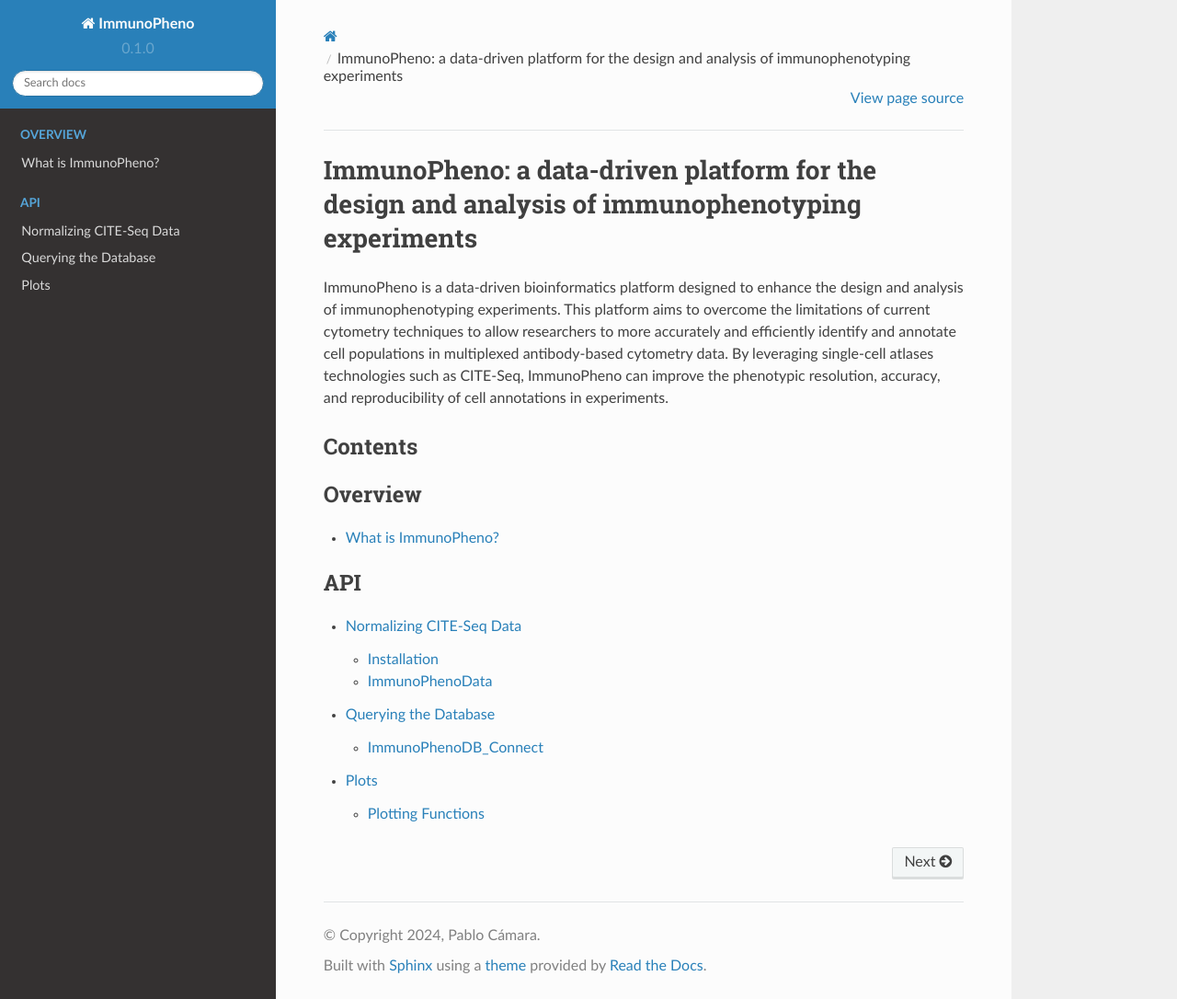
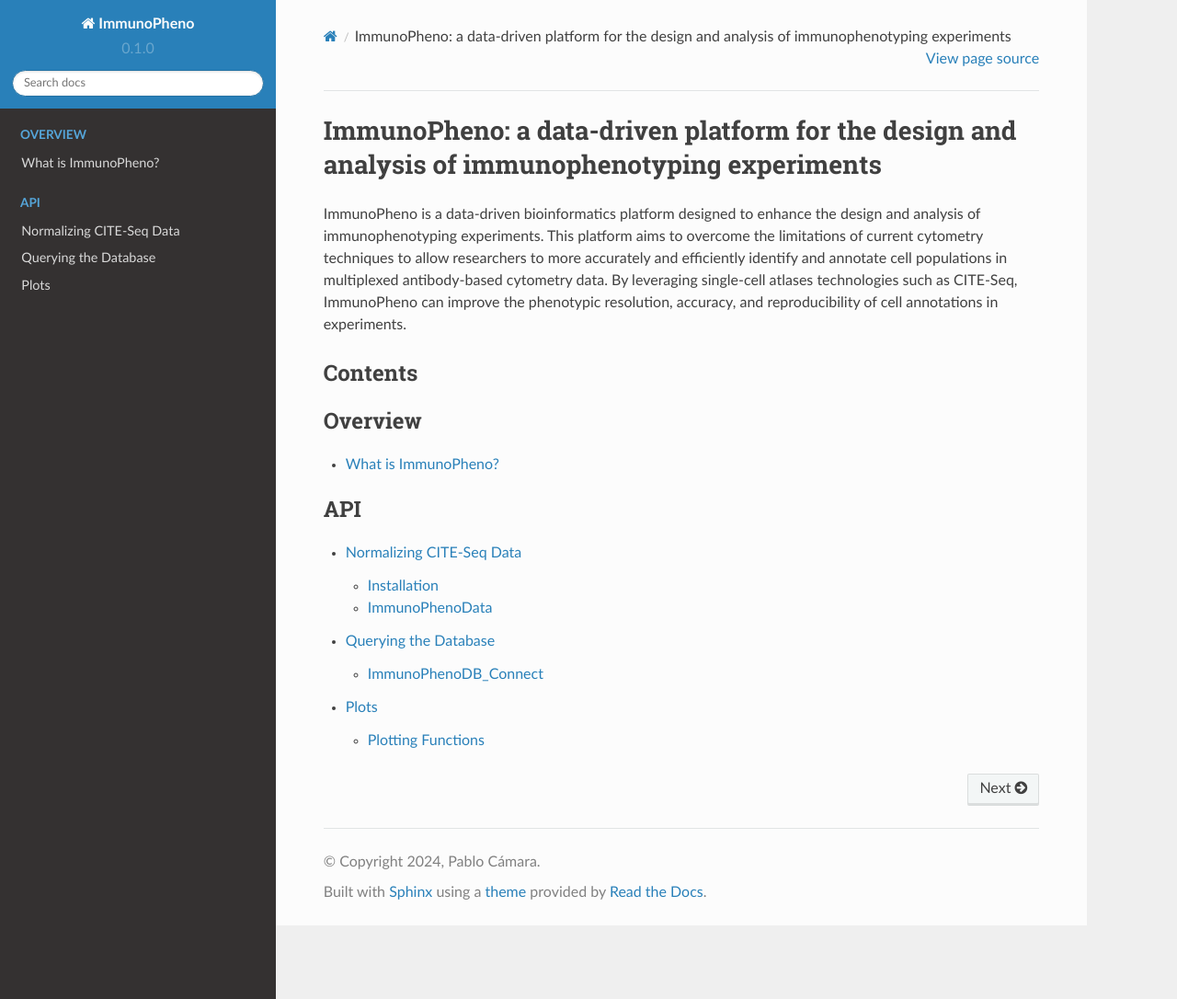
Before and after one commit to CamaraLab/ImmunoPheno, a Sphinx documentation site: the page built from docs/index.rst, in a window 1280 px wide and 1086 px high. Shown: the whole window at 92% size. Built offline with Sphinx 7.4.7 and the Read the Docs theme 2.0.0, drawn with Linux system fonts in a browser that asks for light colours; pages that are not in the unit, such as notebooks, are missing from menus.

Commit message:
increase width of page

```diff
--- /dev/null
+++ b/docs/_static/css/custom.css
@@ -0,0 +1,3 @@
+.wy-nav-content {
+    max-width: 90%;
+}
--- a/docs/conf.py
+++ b/docs/conf.py
@@ -55,6 +55,10 @@ templates_path = ['_templates']
 # -- Options for HTML output
 
 html_theme = 'sphinx_rtd_theme'
+html_static_path = ["_static"]
+html_css_files = [
+    "css/custom.css",
+]
 
 # -- Options for EPUB output
 epub_show_urls = 'footnote'
```
